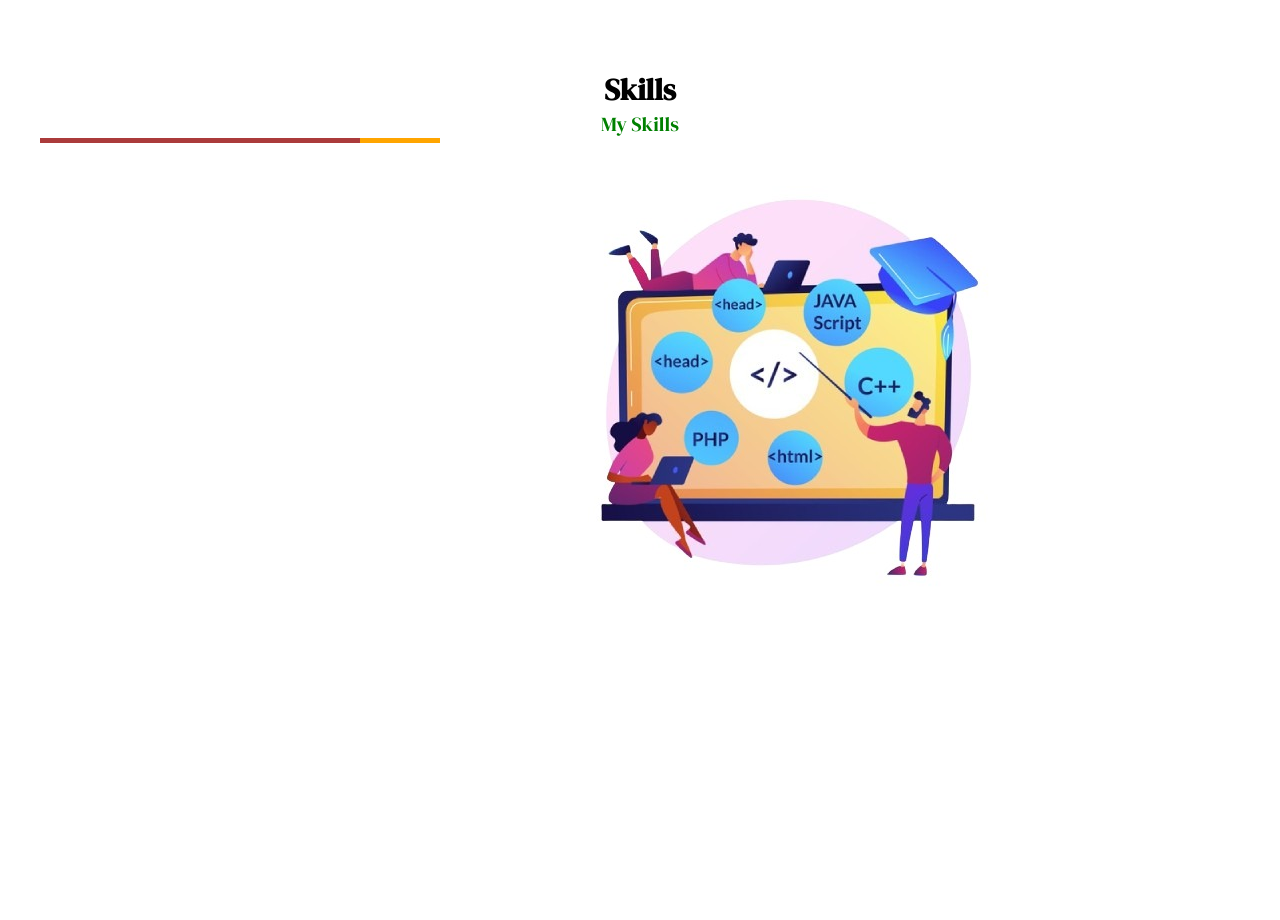
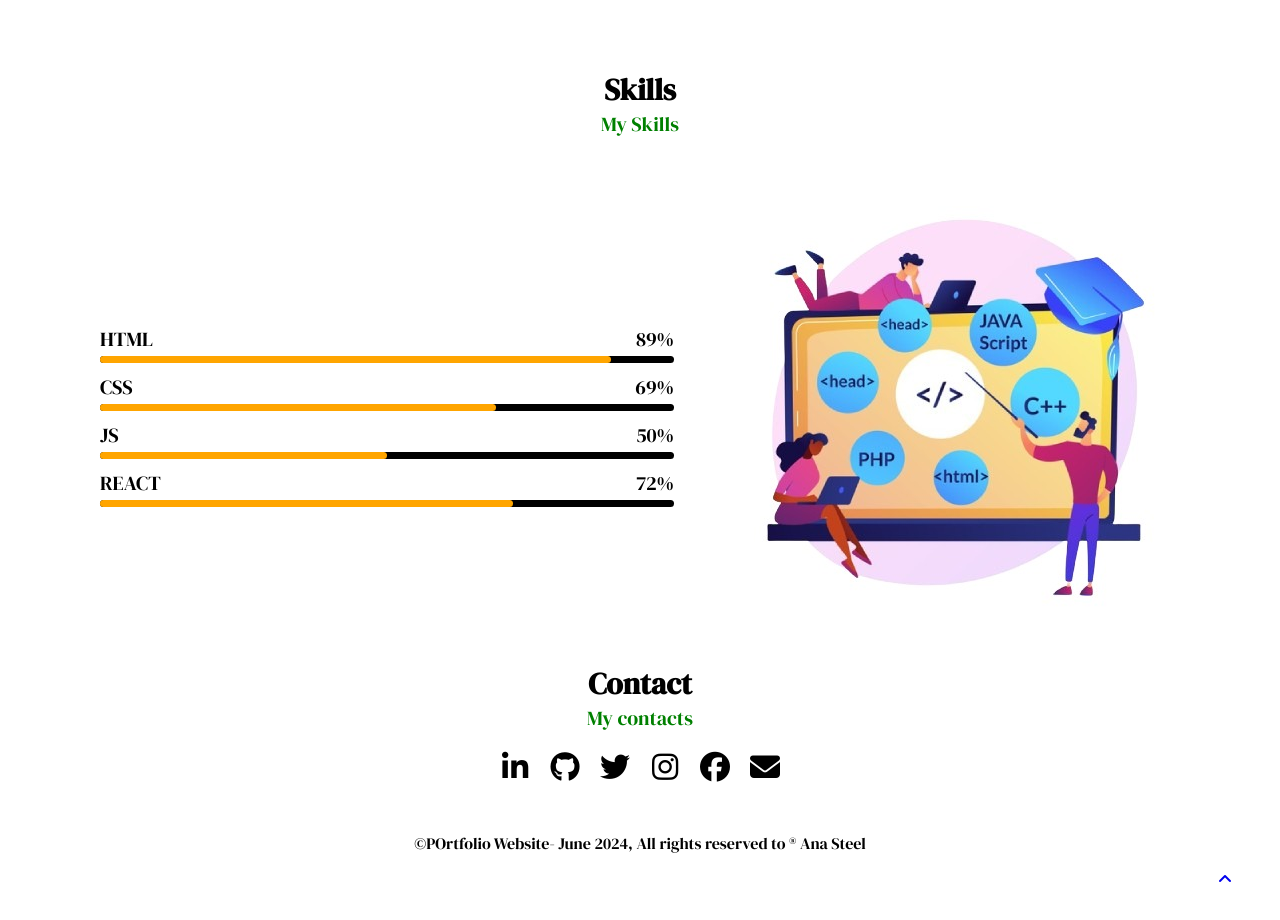
Before and after one commit to DeviPriyaS24/portfolio, a plain HTML site: page index.html in a window 1280 px wide. Shown: the part 1040-1960 px from the top of the page. Before the commit the page ends 1683 px from the top, so only its background shows below. Drawn offline with Linux system fonts and the light colour scheme; a web font is replaced by a local one.

Commit message:
Portfoliio completed

```diff
--- a/index.html
+++ b/index.html
@@ -16,17 +16,17 @@
    <!-- navbar -->
     <nav>
         <div><img src="./images/logo.jpeg" alt="" width="100px"></div>
-        <div>
+        <div class="navi">
             <ul>
-                <li><a href="">Home</a></li>
-                <li><a href="">About</a></li>
-                <li><a href="">Skills</a></li>
-                <li><a href="">Contact</a></li>
+                <li><a href="#">Home</a></li>
+                <li><a href="#about">About</a></li>
+                <li><a href="#skills-sec">Skills</a></li>
+                <li><a href="#contact">Contact</a></li>
             </ul>
         </div>
     </nav>
 
-    <div class="home">
+    <div class="home" id="homeid">
         <div class="home-content">
             <div class="homehead"><h1>I,m Ana <span>Steel</span></h1></div>
             <p class="para">I am the ceo of anna steel trivarum <br>
@@ -70,8 +70,34 @@
 
             <div class="skill-div">
                 <div class="scale">
-                    <div class="html1"></div>
-                    <div class="html2"></div>
+                    <!-- html -->
+                     <div class="bars">
+                        <h4 style="font-size: 20px; font-weight: 500;">HTML</h4>
+                        <span style="font-size: 20px; font-weight: 500;">89%</span>
+                        <div class="base_bar"></div>
+                        <div class="base_bar html_bar"></div>
+                     </div>
+
+                     <div class="bars">
+                        <h4 style="font-size: 20px; font-weight: 500;">CSS</h4>
+                        <span style="font-size: 20px; font-weight: 500;">69%</span>
+                        <div class="base_bar"></div>
+                        <div class="base_bar css_bar"></div>
+                     </div>
+
+                     <div class="bars">
+                        <h4 style="font-size: 20px; font-weight: 500;">JS</h4>
+                        <span style="font-size: 20px; font-weight: 500;">50%</span>
+                        <div class="base_bar"></div>
+                        <div class="base_bar js_bar"></div>
+                     </div>
+
+                     <div class="bars">
+                        <h4 style="font-size: 20px; font-weight: 500;">REACT</h4>
+                        <span style="font-size: 20px; font-weight: 500;">72%</span>
+                        <div class="base_bar"></div>
+                        <div class="base_bar react_bar"></div>
+                     </div>
                 </div>
                 <div>
                     <img src="./images/lap.jpeg" alt="">
@@ -79,6 +105,37 @@
             </div>
         </section>
 
+        <section id="contact">
+            <div class="section-head">
+                <h2 class="abt-h2">Contact</h2>
+                <span class="abt-span">My contacts</span>
+            </div>
+
+            <div class="icon_container">
+                <!-- linkedin -->
+                <div class="anim"><a href="https://www.linkedin.com/login" target="_blank"><i class="brand fa-brands fa-linkedin-in"></i></a></div>
+                <!-- github -->
+                <div class="anim"><a href="https://github.com/login" target="_blank"><i class="brand fa-brands fa-github"></i></a></div>
+                <!-- x -->
+                <div class="anim"><a href="https://x.com/" target="_blank"><i class="brand fa-brands fa-twitter"></i></a></div>
+                <!-- instagram -->
+                <div class="anim"><a href="https://www.instagram.com/" target="_blank"><i class="brand fa-brands fa-instagram"></i></a></div>
+                <!-- fb -->
+                <div class="anim"><a href="https://www.facebook.com/login/" target="_blank"><i class="brand fa-brands fa-facebook"></i></i></a></div>
+                <!-- email -->
+                <div class="anim"><a href="" target="_blank"><i class="brand fa-solid fa-envelope"></i></a></div>
+            </div>
+        </section>
+
+        <footer>
+            <div>
+                <p id="copy">&copy;POrtfolio Website- June 2024, All rights reserved to &reg; Ana Steel</p>
+            </div>
+            <div class="anim up-arrow">
+                <a href="#"><i class="fa-solid fa-angle-up"></i></a>
+            </div>
+        </footer>
+
     <div class="skills"></div>
     <div class="contact"></div>
    </div>
--- a/style.css
+++ b/style.css
@@ -1,3 +1,6 @@
+html {
+    scroll-behavior: smooth;
+  }
 *
 {
     margin: 0;
@@ -30,6 +33,8 @@ nav ul li a
     color: black;
     font-size: 2ch;
     font-weight: 500;
+    position: sticky;
+    top: 3px;
 }
 nav ul li a:hover
 {
@@ -144,7 +149,7 @@ nav ul li a:hover
 }
 
 
-.scale{
+/* .scale{
     display: grid;
     grid-template-columns: 80% 10% auto;
     width: 80%;
@@ -156,10 +161,122 @@ nav ul li a:hover
     width: 100%;
     height: 5px;
     background-color: rgb(171, 59, 59);
+} */
+
+.skill-div{
+    display: grid;
+    grid-template-columns: repeat(2,1fr);
+    gap: 2rem;
+    margin-top: 20px;
+    margin-left: 100px;
+    justify-content: space-around;
+    align-items: center;
 }
 
-.skill-div{
-    margin-left: 40px;
-    display: grid;
-    grid-template-columns: 500px auto;
+.bars{
+    display: flex;
+    justify-content: space-between;
+    align-items: center;
+    position: relative;
+    padding: 10px 0px;
 }
+
+.base_bar{
+    bottom: 0;
+    position: absolute;
+    height: 7px;
+    width: 100%;
+    background-color: black;
+    border-radius: 7px;
+}
+
+.html_bar{
+    background-color: orange;
+    width: 89%;
+}
+
+.css_bar{
+    background-color: orange;
+    width: 69%;
+}
+
+.js_bar{
+    background-color: orange;
+    width: 50%;
+}
+
+.react_bar{
+    background-color: orange;
+    width: 72%;
+}
+
+.icon_container{
+    display: flex;
+    justify-content: center;
+    align-items: center;
+    margin-top: 10px;
+}
+
+.anim{
+    width: 50px;
+    height: 50px;
+    display: flex;
+    align-items: center;
+    justify-content: center;
+    border-radius: 50%;
+}
+
+.brand{
+    color: rgb(0, 0, 0);
+    font-size: 30px;
+}
+
+.anim:hover{
+    background-image: linear-gradient(to bottom,pink,cyan,yellow);
+    animation: rotate 4s;
+}
+
+@keyframes rotate {
+    0%{transform: rotate(30deg);}
+    20%{transform: rotate(-30deg);}
+    40%{transform: rotate(30deg);}
+    60%{transform: rotate(-30deg);}
+    80%{transform: rotate(30deg);}
+    100%{transform: rotate(-30deg);}
+}
+
+.anim:hover .brand{
+    color:white;
+}
+
+#copy{
+    text-align: center;
+    margin-top: 40px;
+}
+
+.up-arrow{
+    float: right;
+    margin: 0px 30px 30px 0px;
+}
+
+.navi{
+    position: fixed;
+    right: 5px;
+}
+
+/* width */
+::-webkit-scrollbar {
+    width: 10px;
+  }
+
+  /* Track */
+  ::-webkit-scrollbar-track {
+    box-shadow: inset 0 0 5px rgb(227, 226, 226);
+    /* border-radius: 10px; */
+  }
+
+  /* Handle */
+  ::-webkit-scrollbar-thumb {
+    background: rgb(213, 109, 29);
+    border-radius: 10px;
+  }
```
